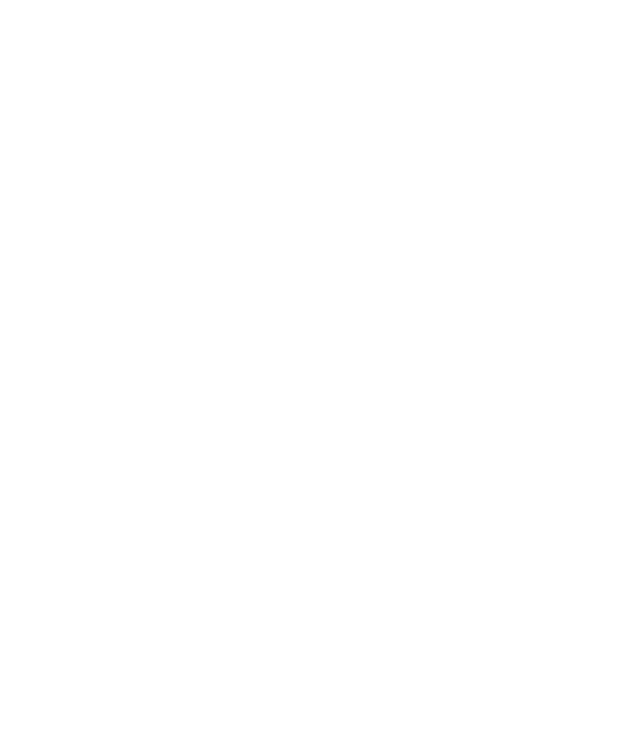
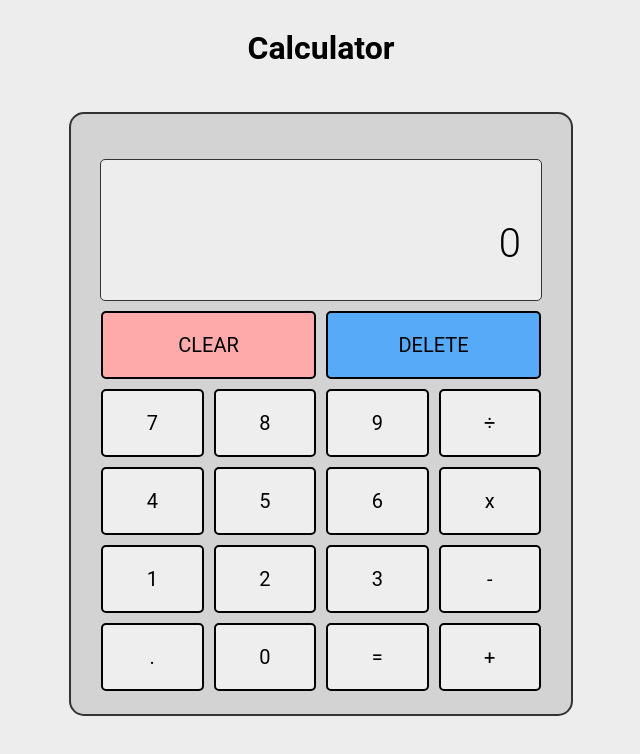
Before and after one commit to JoaoRamoss/calculator, a plain HTML site: page index.html in a window 1280 px wide. Shown: the whole page, without its empty margins (319-959 px from the left). Drawn offline with Linux system fonts and the light colour scheme.

Commit message:
Created calculator GUI

```diff
--- a/index.html
+++ b/index.html
@@ -9,6 +9,40 @@
     <title>Calculator</title>
 </head>
 <body>
+    <h1>Calculator</h1>
+
+    <div class="calcBody">
+        <div class="screen">
+            <div id="lastOperation"></div>
+            <div id="currentOperation">0</div>
+        </div>
+        <div class="buttons">
+            <button class="btn clearBtn span2" onclick="this.blur()">CLEAR</button>
+            <button class="btn deleteBtn span2" onclick="this.blur()">DELETE</button>
+
+            <button class="btn">7</button>
+            <button class="btn">8</button>
+            <button class="btn">9</button>
+            <button class="btn">÷</button>
+
+            <button class="btn">4</button>
+            <button class="btn">5</button>
+            <button class="btn">6</button>
+            <button class="btn">x</button>
+
+            <button class="btn">1</button>
+            <button class="btn">2</button>
+            <button class="btn">3</button>
+            <button class="btn">-</button>
+
+            <button class="btn">.</button>
+            <button class="btn">0</button>
+            <button class="btn">=</button>
+            <button class="btn">+</button>
+
+        </div>
+    </div>
+
 
 </body>
 </html>
--- a/style.css
+++ b/style.css
@@ -0,0 +1,122 @@
+:root {
+    --btn: #eee;
+    --btn-hover:rgba(221, 221, 221, 0.791);
+    --btn-active: rgba(221, 221, 221, 0.524);
+    --btn-clear: #faa;
+    --btn-clear-hover: #e99;
+    --btn-clear-active: #d88;
+    --btn-delete: rgb(87, 170, 247);
+    --btn-delete-hover: rgb(77, 153, 223);
+    --btn-delete-active: rgb(68, 132, 192);
+}
+
+
+html {
+    font-family: 'roboto', sans-serif;
+}
+
+body {
+    display: flex;
+    gap: 23px;
+    flex-direction: column;
+    justify-content: center;
+    align-items: center;
+    background-color: #ededed;
+}
+
+h1 {
+    text-align: center;
+}
+
+.calcBody {
+    display: flex;
+    flex-direction: column;
+    align-items: center;
+    border: 2px solid #333333;
+    width: 500px;
+    height: 600px;
+    border-radius: 15px;
+    background-color: lightgrey;
+}
+
+.screen {
+    padding: 10px 20px;
+    margin-top: 45px;
+    border: 1px solid #333333;
+    width: 80%;
+    height: 20%;
+    border-radius: 5px;
+    background-color: #ededed;
+    text-align: right;
+}
+
+
+#lastOperation {
+    min-height: 50px;
+    font-size: 24px;
+    font-weight: 300;
+}
+#currentOperation {
+    font-size: 40px;
+    font-weight: 300;
+}
+
+button {
+    border: none;
+    color: inherit;
+    font-family: inherit;
+    font-size: inherit;
+    cursor: pointer;
+}
+
+.btn {
+    border: 2px solid black;
+    padding: 20px;
+    border-radius: 5px;
+    background-color: var(--btn);
+    font-size: 20px;
+}
+
+.btn:hover{
+    background-color: var(--btn-hover);
+}
+
+.btn:active {
+    background-color: var(--btn-acti);
+}
+
+.clearBtn {
+    background-color: var(--btn-clear);
+}
+
+.clearBtn:hover{
+    background-color: var(--btn-clear-hover);
+}
+
+.clearBtn:active {
+    background-color: var(--btn-clear-active);
+}
+
+.deleteBtn {
+    background-color: var(--btn-delete);
+}
+
+.deleteBtn:hover {
+    background-color: var(--btn-delete-hover);
+}
+
+.deleteBtn:active {
+    background-color: var(--btn-delete-active);
+}
+
+.span2 {
+    grid-column: span 2;
+}
+.buttons {
+    margin: 10px 0px;
+    padding: 0;
+    width: 88%;
+    display: grid;
+    grid-gap: 10px;
+    grid-template-columns: repeat(4, 1fr);
+}
```
